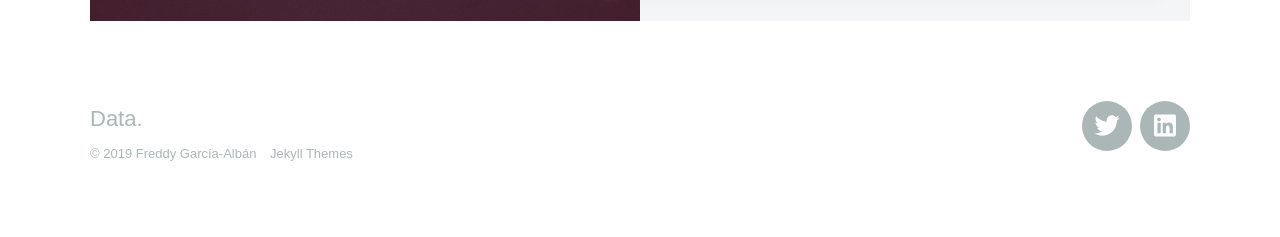
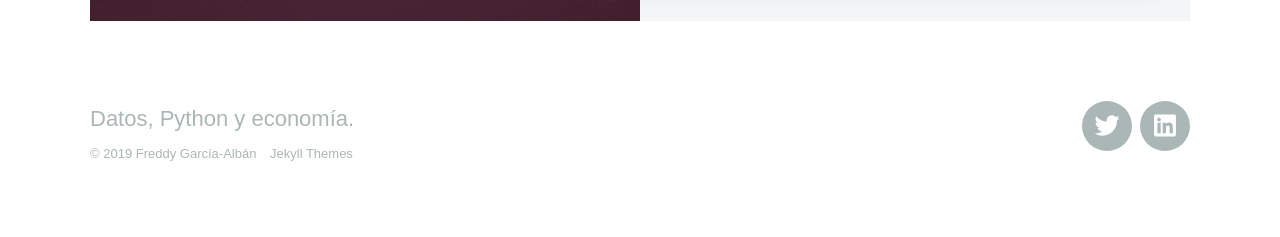
Before and after one commit to EnexFG/EnexFG.github.io, a Jekyll site: the page built from index.html, in a window 1280 px wide. Shown: the part 1153-1390 px from the top of the page. Built offline with Jekyll 4.4.1, drawn with Linux system fonts in a browser that asks for light colours; nearby versions of some CDN libraries; some web fonts are replaced.

Commit message:
Update settings.yml

```diff
--- a/_data/settings.yml
+++ b/_data/settings.yml
@@ -20,7 +20,7 @@ menu_settings:
       url: '/Research'
 
 footer_settings:
-  footer_tagline: Data.
+  footer_tagline: Datos, Python y economía.
 
 hero_settings:
   overlay_opacity: 0.8
```
